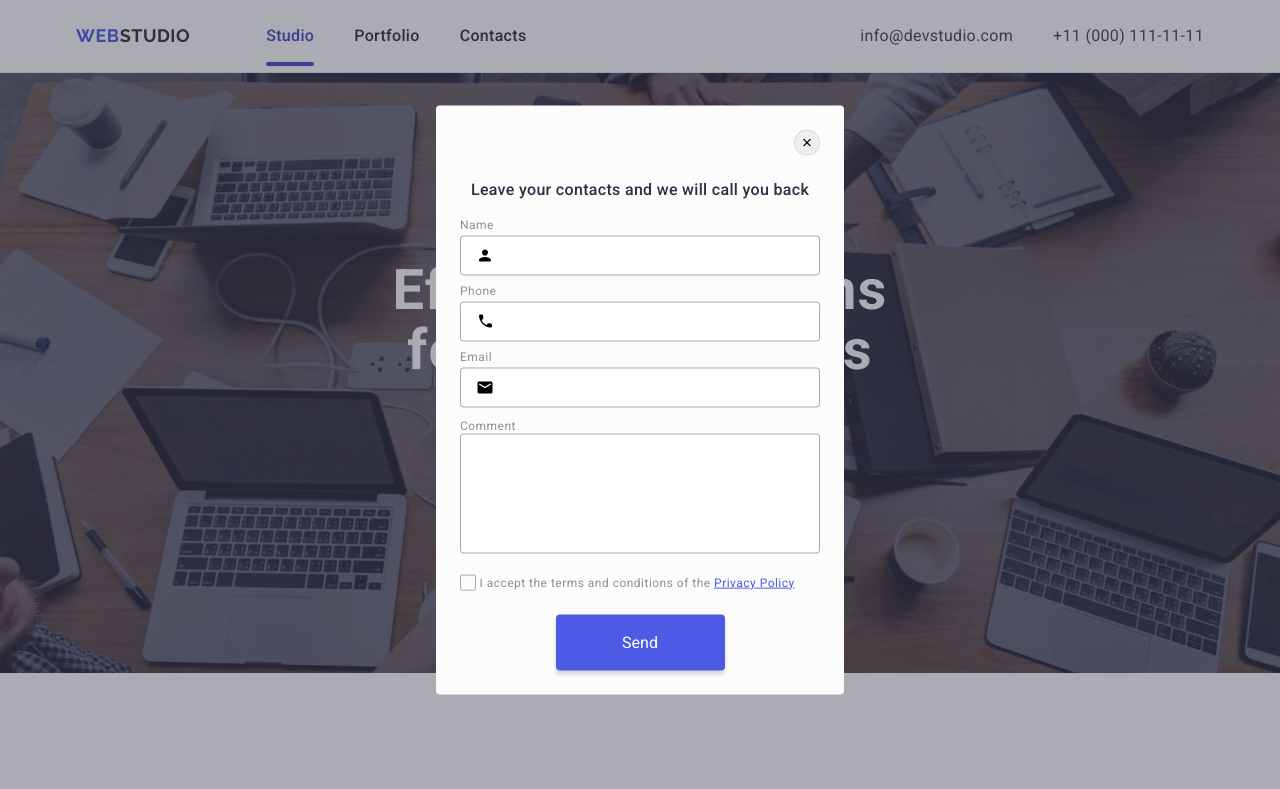
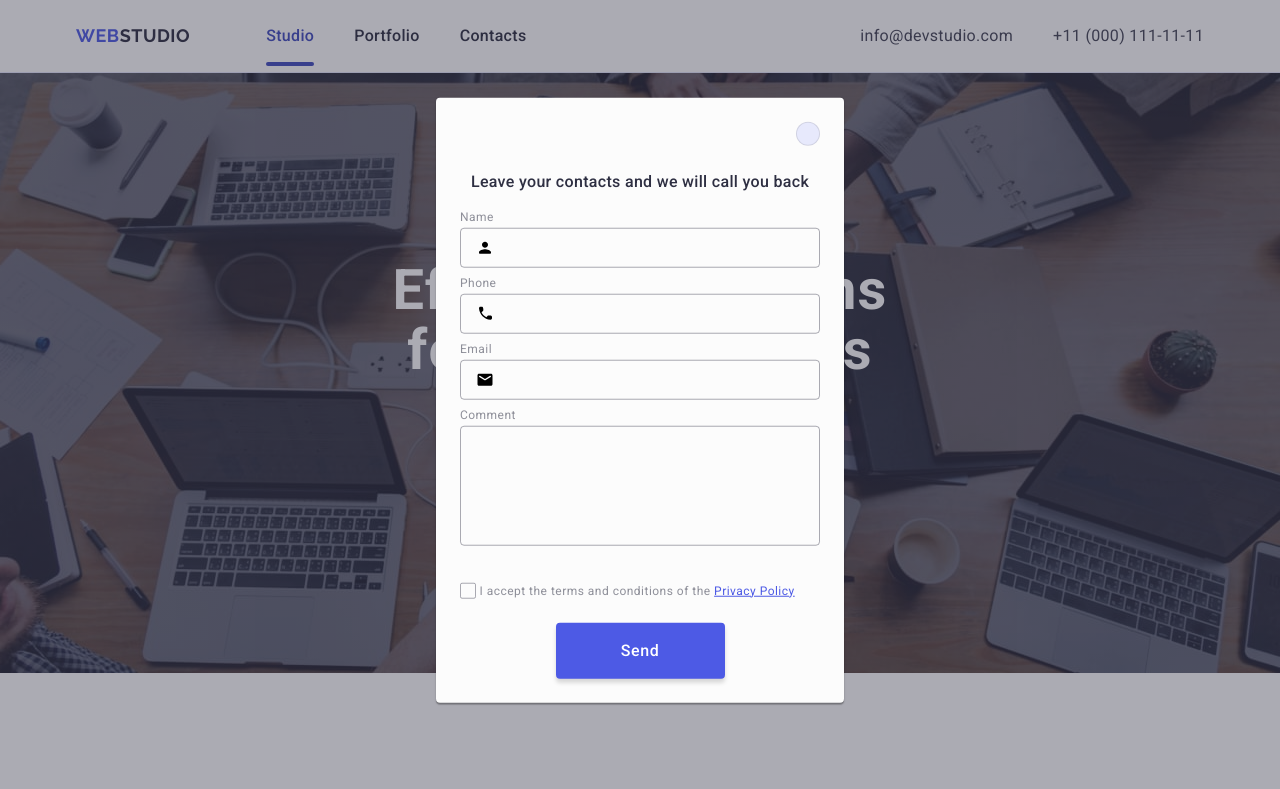
Before and after one commit to Chkana-Yaroslav/goit-markup-hw-05, a plain HTML site: page index.html in a window 1280 px wide. Shown: the top 789 px of the page. Drawn offline with nearby package versions, Linux system fonts and the light colour scheme.

Commit message:
hw-05-version-03

```diff
--- a/css/styles.css
+++ b/css/styles.css
@@ -525,10 +525,10 @@ footer .maintext {
 }
 
 .footer_input_button {
-    display: inline-flex;
+    display: flex;
     gap: 24px;
-    align-items: center;
-    justify-content: center;
+    /* align-items: center;
+    justify-content: center; */
 
 
 }
@@ -541,7 +541,7 @@ footer fieldset
 .footer-form-header {
         font-size: 16px;
         font-weight: 500;
-        line-height: 24px;
+        line-height: 1.5;
         letter-spacing: 0.02em;
         text-align: left;
         color: #FFFFFF;
@@ -554,17 +554,19 @@ footer fieldset
     width: 264px;
     height: 40px;
     padding-left: 16px;
-    padding-top: 8px;
-    padding-bottom: 8px;
+    /* padding-top: 8px;
+    padding-bottom: 8px; */
         font-size: 12px;
         font-weight: 400;
-        line-height: 24px;
+        line-height: 1.5;
         letter-spacing: 0.04em;
         text-align: left;
         color: #FFFFFF;
-        background-color: #2E2F42;
+        /* background-color: #2E2F42; */
         border: 1px solid #FFFFFF;
         border-radius: 4px;
+        background-color: transparent;
+        filter: drop-shadow(0px 4px 4px rgba(0, 0, 0, 0.15));
 }
 
 .form-input-info-footer::placeholder {
@@ -574,25 +576,27 @@ footer fieldset
         letter-spacing: 0.04em;
         text-align: left;
         color: #FFFFFF;
-}
+        }
+
 
 .footer_button {
-    width: 165px;
+    min-width: 165px;
     height: 40px;
    background-color: #4D5AE5;
    color: #FFFFFF;
+    font-family: "Roboto", sans-serif;
     font-size: 16px;
     font-weight: 500;
-    line-height: 24px;
+    line-height: 1.5;
     letter-spacing: 0.04em;
     text-align: center;
     border-radius: 4px;
     display: flex;
     justify-content: center;
     align-items: center;
-    /* padding-top: 8px;
-    padding-bottom: 8px;
-    padding-left: 24px; */
+    cursor: pointer;
+    border: none;
+
 
 .footer-logo-frame {
     margin-left: 16px;
@@ -630,68 +634,83 @@ footer fieldset
     transform: translate(-50%,-50%);
     width: 408px;
     min-height: 584px;
-    padding: 24px;
+    padding: 72px 24px 24px 24px;
     border-radius: 4px;
     background-color: #FCFCFC;
+    box-shadow: 0px 1px 1px rgba(0, 0, 0, 0.14), 0px 1px 3px rgba(0, 0, 0, 0.12), 0px 2px 1px rgba(0, 0, 0, 0.2);
+    transition: transform 250ms cubic-bezier(0.4, 0, 0.2, 1);
 }
 
 .close-btn {
     /* background-color: transparent; */
     /* border: none; */
-    padding: 8px;
+    padding: 0;
     line-height: 0;
     position: absolute;
     top: 24px;
     right: 24px;
-
+    width: 24px;
+    height: 24px;
     border-radius: 50%;
     border: 1px solid #0000001A;
+    display: flex;
+    align-items: center;
+    justify-content: center;
+    background-color: #e7e9fc;
+    cursor: pointer;
+    transition: background-color 250ms cubic-bezier(0.4, 0, 0.2, 1), border 250ms cubic-bezier(0.4, 0, 0.2, 1);
 }
 
 .close-btn:hover,
 .close-btn:focus
  {
-    fill: #4D5AE5;
+    /* fill: #4D5AE5; */
+    background-color: #404bbf;
+    border: none;
+
 }
 
 .close-btn-icon {
-    transition: fill 250ms cubic-bezier(0.4, 0, 0.2, 1)-in;
+
+    transition: fill 250ms cubic-bezier(0.4, 0, 0.2, 1);
 }
 
-.form {
-    /* display: flex;
-    flex-direction: column;
-        gap: 8px; */
-        /* max-width: 408px; */
-        /* border: none; */
-        margin-top: 24px;
-        padding-top: 24px;
+.close-btn:hover .close-btn-icon,
+.close-btn:focus .close-btn-icon {
+    fill: #ffffff;
 }
+
 
 .form-header {
     margin-bottom: 16px;
-        font-family: Roboto;
         font-size: 16px;
         font-weight: 500;
-        line-height: 24px;
+        line-height: 1.5;
         letter-spacing: 0.02em;
         text-align: center;
         color: #2E2F42;
 }
 
+.form {
+margin-bottom: 8px;
+}
+
+
 .form-input-info {
     width: 100%;
     height: 40px;
     padding-left: 38px;
-    border: 1px solid #2E2F4266;
+    border: 1px solid rgba(46, 47, 66, 0.4);
     border-radius: 4px;
-    border-color: #2E2F4266;
+    /* border-color: #2E2F4266; */
+    background-color: transparent;
+    outline: transparent;
     transition: border-color 250ms cubic-bezier(0.4, 0, 0.2, 1);
 }
 
 .form-input-info:focus {
     border-color: #4D5AE5;
-    outline: transparent;
+    /* outline: transparent; */
 }
 
 .form-input-info:focus + .form-input-icon {
@@ -707,7 +726,12 @@ footer fieldset
     position: absolute;
     top:50%;
     transform: translateY(-50%);
+    transition: fill 250ms cubic-bezier(0.4, 0, 0.2, 1);
     left: 16px;
+}
+
+.form-textarea {
+    margin-bottom: 16px;
 }
 
 .form-conmment {
@@ -715,15 +739,22 @@ footer fieldset
     height: 120px;
     padding: 8px 16px;
     margin-bottom: 16px;
-    border: 1px solid #2E2F4266;
+    border: 1px solid rgba(46, 47, 66, 0.4);
     border-radius: 4px;
         font-size: 12px;
         font-weight: 400;
-        line-height: 14px;
+        line-height: 1.17;
         letter-spacing: 0.04em;
         text-align: left;
-        color: #2E2F4266;
+        color: rgba(46, 47, 66, 0.4);
+        background-color: transparent;
+        outline: transparent;
         resize: none;
+        transition: border-color 250ms cubic-bezier(0.4, 0, 0.2, 1);
+}
+
+.form-coment:focus {
+    border-color: #4D5AE5;
 }
 
 .form-conmment::placeholder {
@@ -735,23 +766,23 @@ footer fieldset
         color: #2E2F4266;
 }
 
-.form-comment-label {
+/* .form-comment-label {
         font-family: Roboto;
         font-size: 12px;
         font-weight: 400;
         line-height: 14px;
         letter-spacing: 0.04em;
         text-align: left;
-        color: #8E8F99;
-}
+        color: #8E8F99; */
+
 
 .form-contacts {
         /* font-family: Roboto; */
         font-size: 12px;
         font-weight: 400;
-        line-height: 14px;
+        line-height: 1.17;
         letter-spacing: 0.04em;
-        text-align: left;
+        /* text-align: left; */
         color: #8E8F99;
         display: block;
         margin-bottom: 4px;
@@ -765,13 +796,17 @@ footer fieldset
 
 .form-accept {
 
-        /* font-family: Roboto; */
-        font-size: 12px;
-        font-weight: 400;
-        line-height: 14px;
-        letter-spacing: 0.04em;
-        text-align: left;
-        color: #8E8F99;
+        margin-bottom: 24px;
+
+}
+
+.form-accept-text {
+    font-size: 12px;
+    font-weight: 400;
+    line-height: 1.17;
+    letter-spacing: 0.04em;
+    /* text-align: left; */
+    color: #8E8F99;
 }
 
 .form-input-accept {
@@ -784,16 +819,17 @@ footer fieldset
 
 .form-input-accept:checked + .form-accept-text > .form-own-checkbox {
     background-color: #404BBF;
-    fill: #FFFFFF;
+    border: none;
+    fill: #F4F4FD;
 }
 
-.form-input-accept:focus+.form-accept-text>.form-own-checkbox {
+/* .form-input-accept:focus+.form-accept-text>.form-own-checkbox {
     outline: 1px solid #4D5AE5;
-}
+} */
 
 
 .form-accept-privacy {
-    font-family: Roboto;
+    /font-family: Roboto;
         font-size: 12px;
         font-weight: 400;
         line-height: 16px;
@@ -809,17 +845,22 @@ footer fieldset
     align-items: center;
     width: 16px;
     height: 16px;
-    border: 1px solid #2E2F4266;
+    border: 1px solid rgba(46, 47, 66, 0.4);
     border-radius: 2px;
     cursor: pointer;
     fill: transparent;
+    transition: background-color 250ms cubic-bezier(0.4, 0, 0.2, 1), border 250ms cubic-bezier(0.4, 0, 0.2, 1), fill 250ms cubic-bezier(0.4, 0, 0.2, 1);
 }
 
 .form-button {
-
+    font-family: "Roboto", sans-serif;
+    font-size: 16px;
+    font-weight: 500;
+    line-height: 1.5;
+    letter-spacing: 0.04em;
     justify-content: center;
     align-items: center;
-    width: 169px;
+    min-width: 169px;
     height: 56px;
     padding: 16px 32px;
     margin-left: auto;
@@ -832,4 +873,5 @@ footer fieldset
     color: #FFFFFF;
     border: none;
     cursor: pointer;
+    transition: background-color 250ms cubic-bezier(0.4, 0, 0.2, 1);
 }
--- a/index.html
+++ b/index.html
@@ -417,23 +417,20 @@
         <div class="footer-form">
             <p class="footer-form-header" >Subscribe</p>
 
-                    <form>
-                    <div class="footer_input_button">
-                        <input
-                                class="form-input-info-footer"
+                    <form class="footer_input_button">
+                        <label>
+                            <input class="form-input-info-footer"
                                 type="email"
                                 name="user_sibscribe_email"
-                                id="subscribe_email"
                                 placeholder="E-mail"
                                 required />
+                        </label>
                         <button class="footer_button" type="submit">
                                     Subsribe
                             <svg class="footer-logo-frame" width="24" height="24">
                                 <use href="./images/icons.svg#icon-Frame-3"></use>
                             </svg>
                         </button>
-                    </div>
-
                     </form>
         </div>
     </div>
@@ -444,23 +441,23 @@
 <!-- Backdrop with modal window-->
 <div class="backdrop is-open">
    <div class="modal">
-<button class="close-btn">
+        <button type="button" class="close-btn">
             <svg class="close-btn-icon" width="8" height="8" aria-label="modal icon close">
                 <use href="./images/icons.svg#icon-close-black-18dp-2-1-1"></use>
             </svg>
         </button>
 <!-- Form -->
-<form class="form">
 
         <p class="form-header">Leave your contacts and we will call you back</p>
-        <div>
-            <label class="form-contacts" for="username">Name</label>
+        <form>
+            <div class="form">
+                <label class="form-contacts" for="user-name">Name</label>
                 <div class="review-form-input-info">
                     <input
                         class="form-input-info"
                         type="text"
-                name="user_name"
-                id="username"
+                        name="user-name"
+                        id="user-name"
                         pattern="[a-zA-Zа-яА-ЯіІїЇєЄґҐ']+"
                         title="Yaroslav"
                         required/>
@@ -499,12 +496,12 @@
                     </svg>
                 </div>
             </div>
-        <div>
-            <label class="form-comment-label" for="comment">Comment</label>
+            <div class="form-textarea">
+                <label class="form-contacts" for="user-comment">Comment</label>
                 <textarea
                     class="form-conmment"
-                name="comment"
-                id="comment"
+                    name="user-comment"
+                    id="user-comment"
                     placeholder="Text input">
                 </textarea>
             </div>
@@ -512,12 +509,12 @@
             <input
                 class="form-input-accept visually-hidden"
                 type="checkbox"
-            name="user_accept"
-            id="accept"
+                name="user-privacy"
+                id="user-privacy"
                 value="true"
                 required
             />
-            <label class="form-accept-text" for="accept">
+            <label class="form-accept-text" for="user-privacy">
                 <span class="form-own-checkbox">
                     <svg class='form-accept-owm-icon' width="10" height="8" aria-label="accept own icon">
                         <use href="./images/icons.svg#icon-Vector"></use>
```
Lines whose indentation alone changed are shown as unchanged.
